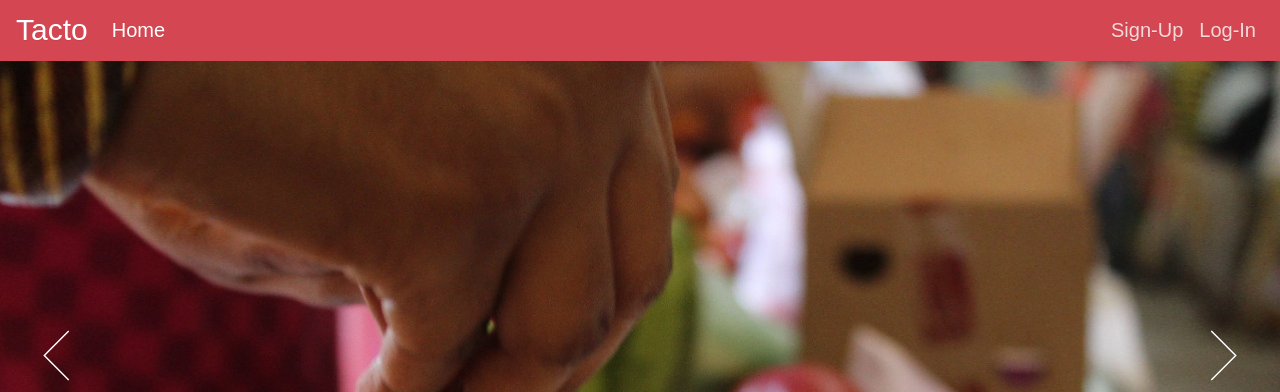
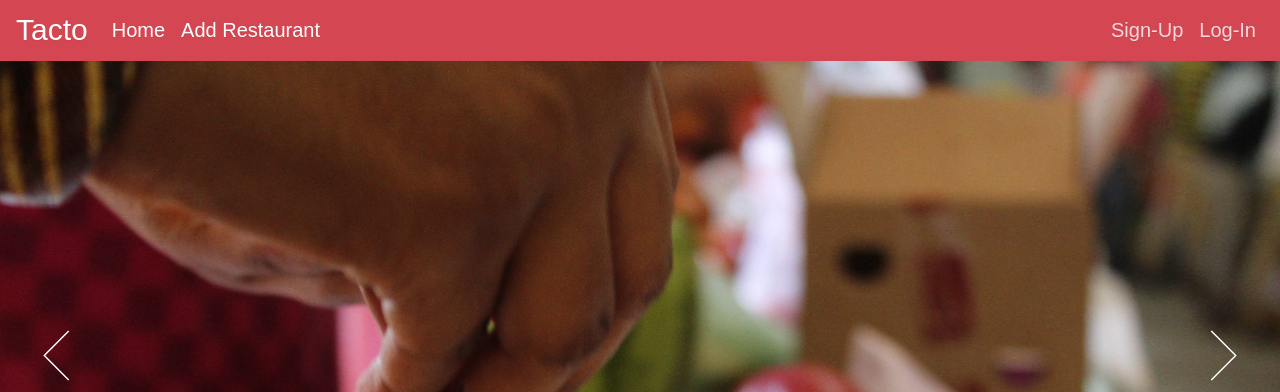
Before and after one commit to BalaRajendran/Gumbr_task, a PHP site: page / in a window 1280 px wide. Shown: the top 392 px of the page. Run offline with PHP 8.4, Linux system fonts and the light colour scheme; data comes from the database, SQL or seed files in the repository.

Commit message:
Update index.php

```diff
--- a/index.php
+++ b/index.php
@@ -84,14 +84,17 @@
             </div>
         </div>
     <nav class="navbar navbar-expand-lg navbar-dark" style="background-color: #d44651;font-size: 20px !important;">
-  <a class="navbar-brand" href="#" style="font-size: 30px !important;">Tacto</a>
+  <a class="navbar-brand" href="index.php" style="font-size: 30px !important;">Tacto</a>
   <button class="navbar-toggler" type="button" data-toggle="collapse" data-target="#navbarColor01" aria-controls="navbarColor01" aria-expanded="false" aria-label="Toggle navigation">
     <span class="navbar-toggler-icon"></span>
   </button>
   <div class="collapse navbar-collapse">
     <ul class="navbar-nav mr-auto">
       <li class="nav-item active">
-        <a class="nav-link" href="#">Home <span class="sr-only">(current)</span></a>
+        <a class="nav-link" href="index.php">Home <span class="sr-only">(current)</span></a>
+      </li>
+            <li class="nav-item active">
+        <a class="nav-link" href="add_res.php">Add Restaurant</a>
       </li>
     </ul>
     <ul class="navbar-nav ml-auto">
```
